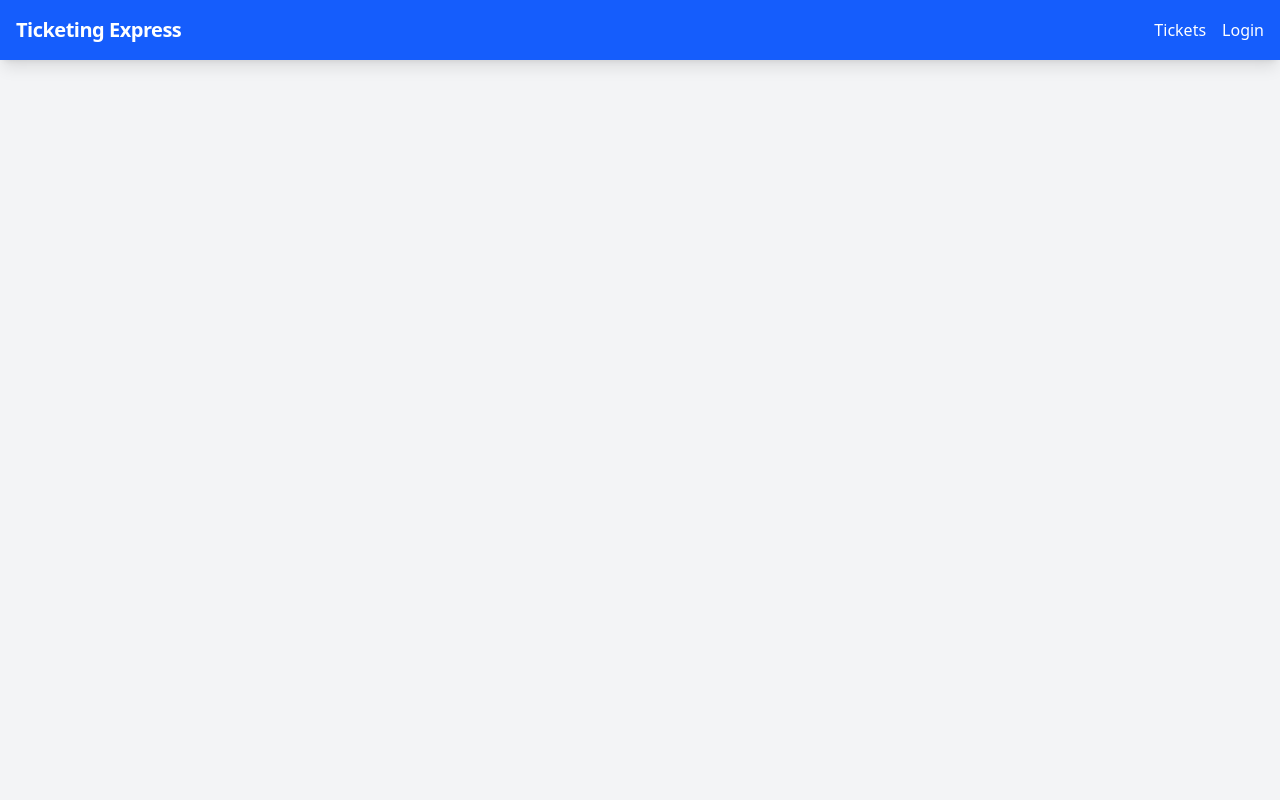
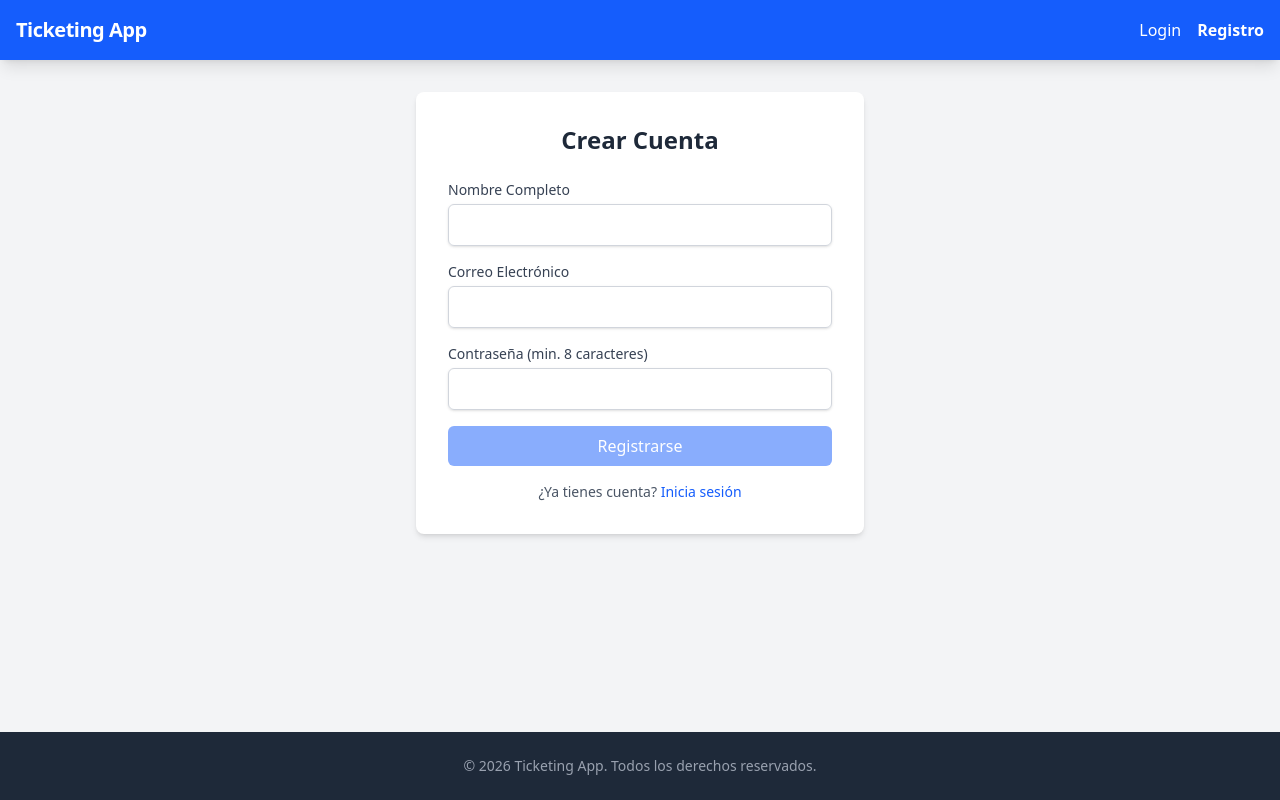
Before and after one commit to Balti2003/Proyecto_ticketing_angular, an Angular app: page /signup in a window 1280 px wide. Before the commit this address led to /. Built offline with nearby package versions, Linux system fonts and the light colour scheme.

Commit message:
agregando componentes header, footer y signup

```diff
--- a/src/app/app.html
+++ b/src/app/app.html
@@ -1,17 +1,11 @@
-<div class="min-h-screen bg-gray-100 font-sans text-gray-900">
+<div class="min-h-screen bg-gray-100 flex flex-col font-sans text-gray-900">
 
-  <nav class="bg-blue-600 p-4 text-white shadow-lg">
-    <div class="container mx-auto flex justify-between items-center">
-      <h1 class="text-xl font-bold tracking-tight">Ticketing Express</h1>
-      <div class="space-x-4">
-        <a routerLink="/tickets" class="hover:underline">Tickets</a>
-        <a routerLink="/login" class="hover:underline">Login</a>
-      </div>
-    </div>
-  </nav>
+  <app-header></app-header>
 
-  <main class="container mx-auto py-8 px-4">
+  <main class="container mx-auto py-8 px-4 flex-grow">
     <router-outlet></router-outlet>
   </main>
 
+  <app-footer></app-footer>
+
 </div>
--- a/src/app/app.routes.ts
+++ b/src/app/app.routes.ts
@@ -2,10 +2,12 @@ import { Routes } from '@angular/router';
 import { LoginComponent } from './components/login/login.component';
 import { TicketListComponent } from './components/ticket-list/ticket-list.component';
 import { TicketFormComponent } from './components/ticket-form/ticket-form.component';
+import { SignupComponent } from './components/signup/signup.component';
 
 export const routes: Routes = [
     { path: 'login', component: LoginComponent },
-    { path: '', redirectTo: '/login', pathMatch: 'full' },
+    { path: 'signup', component: SignupComponent },
     { path: 'tickets', component: TicketListComponent },
     { path: 'tickets/new', component: TicketFormComponent },
+    { path: '', redirectTo: '/login', pathMatch: 'full' },
 ];
--- a/src/app/app.ts
+++ b/src/app/app.ts
@@ -1,9 +1,12 @@
 import { Component, signal } from '@angular/core';
 import { RouterOutlet } from '@angular/router';
+import { HeaderComponent } from './components/header/header.component';
+import { FooterComponent } from './components/footer/footer.component';
 
 @Component({
   selector: 'app-root',
-  imports: [RouterOutlet],
+  standalone: true,
+  imports: [RouterOutlet, HeaderComponent, FooterComponent],
   templateUrl: './app.html',
   styleUrl: './app.css'
 })
--- /dev/null
+++ b/src/app/components/footer/footer.component.html
@@ -0,0 +1,5 @@
+<footer class="bg-gray-800 text-gray-400 py-6 mt-12">
+  <div class="container mx-auto text-center text-sm">
+    <p>&copy; 2026 Ticketing App. Todos los derechos reservados.</p>
+  </div>
+</footer>
--- /dev/null
+++ b/src/app/components/header/header.component.html
@@ -0,0 +1,20 @@
+<nav class="bg-blue-600 p-4 text-white shadow-lg">
+  <div class="container mx-auto flex justify-between items-center">
+    <a routerLink="/" class="text-xl font-bold tracking-tight">Ticketing App</a>
+
+    <div class="space-x-4 flex items-center">
+      <ng-container *ngIf="authService.getToken()">
+        <a routerLink="/tickets" class="hover:text-blue-200 transition">Mis Tickets</a>
+        <a routerLink="/tickets/new" class="hover:text-blue-200 transition">Nuevo Ticket</a>
+        <button (click)="onLogout()" class="bg-red-500 hover:bg-red-600 px-3 py-1 rounded text-sm transition">
+          Cerrar Sesión
+        </button>
+      </ng-container>
+
+      <ng-container *ngIf="!authService.getToken()">
+        <a routerLink="/login" class="hover:text-blue-200 transition">Login</a>
+        <a routerLink="/signup" class="hover:text-blue-200 transition font-semibold">Registro</a>
+      </ng-container>
+    </div>
+  </div>
+</nav>
--- /dev/null
+++ b/src/app/components/header/header.component.ts
@@ -0,0 +1,19 @@
+import { CommonModule } from '@angular/common';
+import { Component } from '@angular/core';
+import { Router, RouterLink } from '@angular/router';
+import { AuthService } from '../../services/auth.service';
+
+@Component({
+  selector: 'app-header',
+  standalone: true,
+  imports: [CommonModule, RouterLink],
+  templateUrl: './header.component.html',
+})
+export class HeaderComponent {
+  constructor(public authService: AuthService, private router: Router) {}
+
+  onLogout() {
+    this.authService.logout();
+    this.router.navigate(['/login']);
+  }
+}
--- /dev/null
+++ b/src/app/components/signup/signup.component.html
@@ -0,0 +1,25 @@
+<div class="flex justify-center items-center">
+  <div class="w-full max-w-md bg-white rounded-lg shadow-md p-8">
+    <h2 class="text-2xl font-bold text-center text-gray-800 mb-6">Crear Cuenta</h2>
+    <form [formGroup]="signupForm" (ngSubmit)="onSubmit()" class="space-y-4">
+      <div>
+        <label class="block text-sm font-medium text-gray-700">Nombre Completo</label>
+        <input type="text" formControlName="name" class="mt-1 block w-full px-3 py-2 border rounded-md shadow-sm focus:ring-blue-500 border-gray-300">
+      </div>
+      <div>
+        <label class="block text-sm font-medium text-gray-700">Correo Electrónico</label>
+        <input type="email" formControlName="email" class="mt-1 block w-full px-3 py-2 border rounded-md shadow-sm focus:ring-blue-500 border-gray-300">
+      </div>
+      <div>
+        <label class="block text-sm font-medium text-gray-700">Contraseña (min. 8 caracteres)</label>
+        <input type="password" formControlName="password" class="mt-1 block w-full px-3 py-2 border rounded-md shadow-sm focus:ring-blue-500 border-gray-300">
+      </div>
+      <button type="submit" [disabled]="signupForm.invalid" class="w-full bg-blue-600 text-white py-2 px-4 rounded-md hover:bg-blue-700 disabled:opacity-50">
+        Registrarse
+      </button>
+    </form>
+    <p class="mt-4 text-center text-sm text-gray-600">
+      ¿Ya tienes cuenta? <a routerLink="/login" class="text-blue-600 hover:underline">Inicia sesión</a>
+    </p>
+  </div>
+</div>
--- /dev/null
+++ b/src/app/components/signup/signup.component.ts
@@ -0,0 +1,34 @@
+import { CommonModule } from '@angular/common';
+import { Component } from '@angular/core';
+import { FormBuilder, FormGroup, ReactiveFormsModule, Validators } from '@angular/forms';
+import { Router, RouterLink } from '@angular/router';
+import { AuthService } from '../../services/auth.service';
+
+@Component({
+  selector: 'app-signup',
+  standalone: true,
+  imports: [ReactiveFormsModule, CommonModule, RouterLink],
+  templateUrl: './signup.component.html',
+})
+export class SignupComponent {
+  signupForm: FormGroup;
+  errorMessage: string = '';
+
+  constructor(private fb: FormBuilder, private authService: AuthService, private router: Router) {
+    this.signupForm = this.fb.group({
+      name: ['', Validators.required],
+      email: ['', [Validators.required, Validators.email]],
+      password: ['', [Validators.required, Validators.minLength(6)]],
+      role: ['user', Validators.required],
+    });
+  }
+
+  onSubmit() {
+    if (this.signupForm.valid) {
+      this.authService.signup(this.signupForm.value).subscribe({
+        next: () => this.router.navigate(['/login']),
+        error: (err) => this.errorMessage = err.error.message
+      });
+    }
+  }
+}
--- a/src/app/components/ticket-list/ticket-list.component.html
+++ b/src/app/components/ticket-list/ticket-list.component.html
@@ -30,7 +30,11 @@
         <td class="px-6 py-4 whitespace-nowrap text-sm text-gray-500">{{ ticket.priority }}</td>
         <td class="px-6 py-4 whitespace-nowrap text-right text-sm font-medium">
           <button class="text-blue-600 hover:text-blue-900 mr-3">Editar</button>
-          <button class="text-red-600 hover:text-red-900">Eliminar</button>
+          <button
+            (click)="deleteTicket(ticket.id)"
+            class="text-red-600 hover:text-red-900 font-medium transition-colors">
+            Eliminar
+          </button>
         </td>
       </tr>
     </tbody>
--- a/src/app/components/ticket-list/ticket-list.component.ts
+++ b/src/app/components/ticket-list/ticket-list.component.ts
@@ -31,4 +31,19 @@ export class TicketListComponent implements OnInit {
       }
     });
   }
+
+  deleteTicket(id: string | undefined): void {
+    if (!id) return;
+
+    if (confirm('Are you sure you want to delete this ticket?')) {
+      this.ticketService.deleteTicket(id).subscribe({
+        next: () => {
+          this.tickets = this.tickets.filter(ticket => ticket.id !== id);
+        },
+        error: (err) => {
+          alert(err.error.message || 'Error deleting ticket');
+        }
+      });
+    }
+  }
 }
```
Also changed, not shown: src/app/components/footer/footer.component.ts (added, +11 -0 lines).
